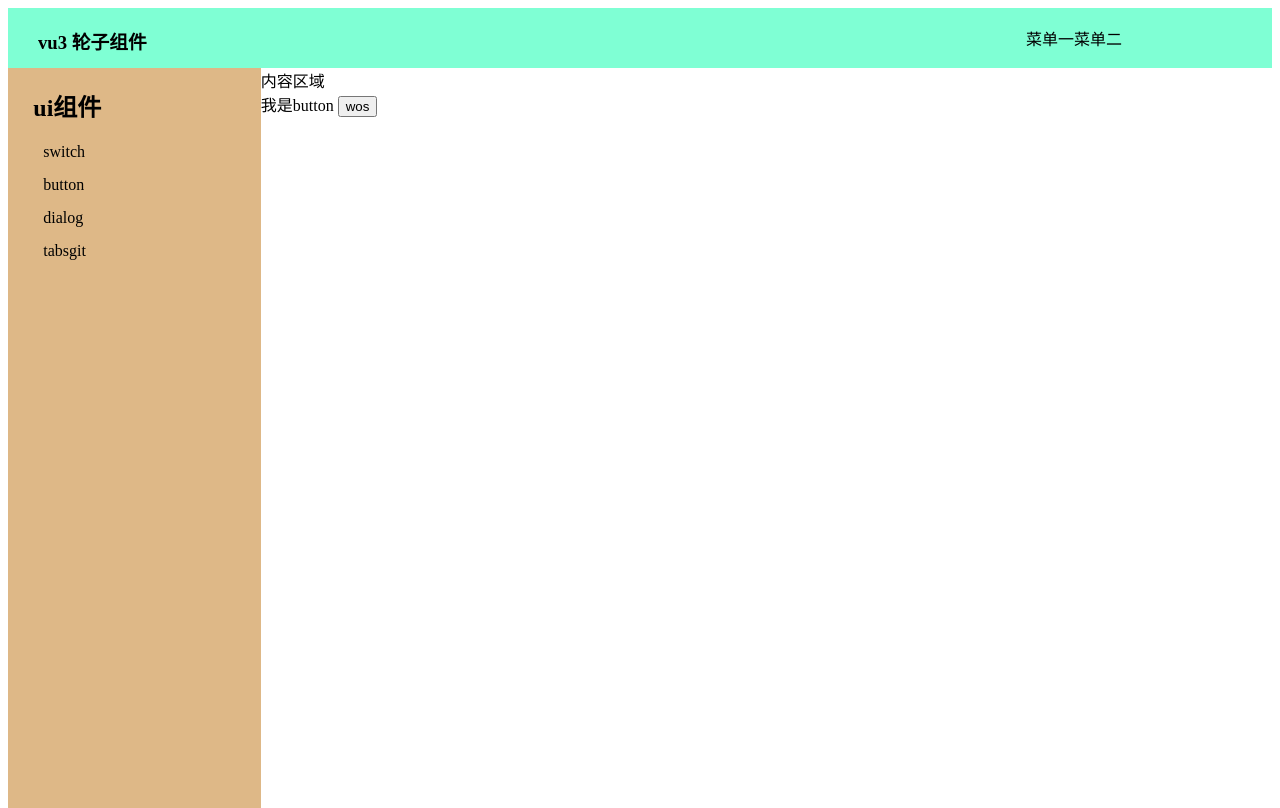
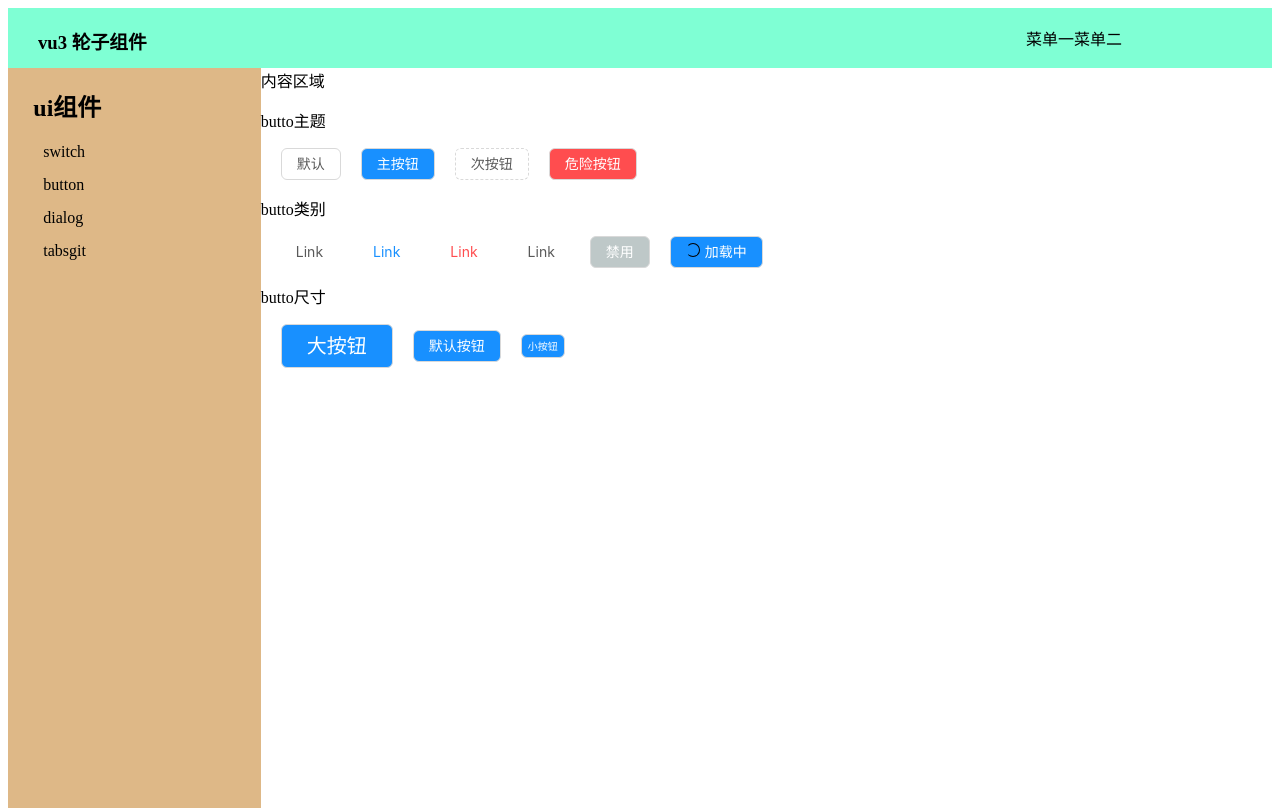
Before and after one commit to HW0001/Vue3-ui, a Vue app: page /button in a window 1280 px wide. Built offline with nearby package versions, Linux system fonts and the light colour scheme.

Commit message:
增加button组件

```diff
--- a/src/components/ButtonDemo.vue
+++ b/src/components/ButtonDemo.vue
@@ -1,14 +1,42 @@
 <template>
     <div>
-        我是button
-        <Button />
+        <p>butto主题</p>
+        <g-button>默认</g-button>
+        <g-button @click="onClick" theme="primary">主按钮</g-button>
+        <g-button theme="dashed">次按钮</g-button>
+        <g-button theme="danger">危险按钮</g-button>
+        <p>butto类别</p>
+        <g-button link>Link</g-button>
+        <g-button link theme="primary" >Link</g-button>
+        <g-button link theme="danger">Link</g-button>
+        <g-button link theme="dashed">Link</g-button>
+        <g-button @click="onClick" disabled>禁用</g-button>
+        <g-button theme="primary" loading>加载中</g-button>
+        <p>butto尺寸</p>
+        <g-button @click="onClick" theme="primary" size='big'>大按钮</g-button>
+        <g-button @click="onClick" theme="primary">默认按钮</g-button>
+        <g-button @click="onClick" theme="primary" size='small'>小按钮</g-button>
     </div>
 </template>
 <script lang=ts>
-import Button from '../lib/Button.vue'
+import GButton from '../lib/GButton.vue'
 export default {
     components:{
-        Button
+        GButton
+    },
+    setup(props) {
+        const onClick=()=>{
+            console.log(1)
+        }
+        return{
+            onClick
+        }
     }
 }
 </script>
+<style lang="scss" scope>
+.golu-button{
+    margin-left: 20px;
+}
+
+</style>
--- a/src/components/SwitchDemo.vue
+++ b/src/components/SwitchDemo.vue
@@ -1,24 +1,24 @@
 <template>
     <div>
         <p> 添加disable属性 则可以禁用switch的点击事件</p>
-       <Switch v-model:value="disablebool" disable/>
-        <p>disable为false或不添加disable，则可以点击</p>
-       <Switch v-model:value="bool" />
+       <g-switch v-model:value="disabledbool" disabled/>
+        <p>disable为false或不添加disabled，则可以点击</p>
+       <g-switch v-model:value="bool" />
     </div>
 </template>
 <script lang=ts>
 import { ref } from 'vue'
-import Switch from '../lib/Switch.vue'
+import GSwitch from '../lib/GSwitch.vue'
 export default {
     components:{
-        Switch
+        GSwitch
     },
     setup(props) {
-        const disablebool=ref(false)
+        const disabledbool=ref(false)
         const bool=ref(false)
         return{
             bool,
-            disablebool
+            disabledbool
         }
     }
 }
--- a/src/lib/Button.vue
+++ /dev/null
@@ -1,5 +0,0 @@
-<template>
-    <button>
-        wos
-    </button>
-</template>
--- /dev/null
+++ b/src/lib/GButton.vue
@@ -0,0 +1,135 @@
+<template>
+  <button class="golu-button" :class="[btheme]">
+    <span class="golu-loading" v-if="loading" />
+    <slot />
+  </button>
+</template>
+<script lang="ts">
+export default {
+  props: {
+    theme: {
+      type: String,
+      default: "defaut",
+    },
+    loading: Boolean,
+  },
+  setup(props) {
+    const btheme = `gbutton-${props.theme}`;
+    return {
+      btheme,
+    };
+  },
+};
+</script>
+<style lang="scss">
+.golu-button {
+  height: 32px;
+  padding-left: 15px;
+  padding-right: 15px;
+  font-size: 14px;
+  vertical-align: middle;
+  text-align: center;
+  border: 1px solid #d9d9d9;
+  color: rgba(0, 0, 0, 0.65);
+  background-color: white;
+  border-radius: 6px;
+  line-height: 30px;
+  cursor: pointer;
+  &.gbutton-defaut {
+    &[link] {
+      border: none;
+      background: transparent;
+    }
+    &.gbutton-defaut:hover {
+      border-color: rgb(64, 169, 255);
+      color: rgb(64, 169, 255);
+    }
+  }
+  &.gbutton-primary {
+    background-color: rgb(24, 144, 255);
+    color: #fff;
+    &:hover {
+      background-color: rgb(64, 169, 255);
+    }
+    &[link] {
+      border: none;
+      background: transparent;
+      color: rgb(24, 144, 255);
+    }
+  }
+  &.gbutton-dashed {
+    border: 1px dashed #d9d9d9;
+    &[link] {
+      border: none;
+      background: transparent;
+      color: rgba(0, 0, 0, 0.65);
+    }
+    &:hover {
+      border-color: rgb(64, 169, 255);
+      color: rgb(64, 169, 255);
+    }
+  }
+  &.gbutton-danger {
+    background-color: rgb(255, 77, 79);
+    color: #fff;
+    &[link] {
+      border: none;
+      background: transparent;
+      color: rgb(255, 77, 79);
+    }
+    &:hover {
+      background-color: rgb(255, 120, 117);
+    }
+  }
+  &[disabled] {
+    cursor: not-allowed;
+    background-color: rgb(190, 200, 200);
+    color: #fff;
+    &:hover {
+      border-color: gray;
+      color: gray;
+    }
+  }
+
+  .golu-loading {
+    width: 14px;
+    height: 14px;
+    border: 1px solid black;
+    border-color: black black black transparent;
+    border-radius: 50%;
+    display: inline-block;
+    margin-right: 5px;
+    animation: golu-loadinganimate 1s infinite linear;
+  }
+  &[size="big"] {
+    height: 44px;
+    padding-left: 25px;
+    padding-right: 25px;
+    font-size: 20px;
+    line-height: 40px;
+    .golu-loading {
+      width: 20px;
+      height: 20px;
+    }
+  }
+  &[size="small"] {
+    height: 24px;
+    padding-left: 6px;
+    padding-right: 6px;
+    font-size: 10px;
+    line-height: 22px;
+    .golu-loading {
+      width: 10px;
+      height: 10px;
+    }
+  }
+}
+@keyframes golu-loadinganimate {
+  0% {
+    transform: rotate(0deg);
+  }
+  100% {
+    transform: rotate(360deg);
+  }
+}
+</style>
--- a/src/lib/Switch.vue
+++ b/src/lib/GSwitch.vue
@@ -6,11 +6,11 @@ import { ref } from "vue";
 export default {
   props: {
     value: Boolean,
-    disable:Boolean
+    disabled:Boolean
   },
   setup(props, context) {
     const toogle = () => {
-        if(!props.disable)
+        if(!props.disabled)
       context.emit("update:value", !props.value);
     };
     return {
@@ -47,9 +47,6 @@ $h2: $h1 - 4px;
       left: calc(100% - #{$h2} - 2px);
     }
   }
-  &:focus {
-    outline: none;
-  }
  &:active{
      .golu-stitch-span{
          width: $h2 + 4px;
--- a/src/lib/golu.scss
+++ b/src/lib/golu.scss
@@ -2,10 +2,18 @@
     margin: 0;
     padding: 0;
     box-sizing: border-box;
+    font-size: 14px;
+    font-family: -apple-system,BlinkMacSystemFont,Segoe UI,Roboto,Helvetica Neue,Arial,Noto Sans,sans-serif,Apple Color Emoji,Segoe UI Emoji,Segoe UI Symbol,Noto Color Emoji;
 }
 
 [class^="golu-"]::after,[class^="golu-"]::before,[class^="golu-"]::after,[class^="golu-"]::before{
     margin: ：0;
     padding: 0;
     box-sizing: border-box;
+    font-size: 14px;
+    font-family: -apple-system,BlinkMacSystemFont,Segoe UI,Roboto,Helvetica Neue,Arial,Noto Sans,sans-serif,Apple Color Emoji,Segoe UI Emoji,Segoe UI Symbol,Noto Color Emoji;
 }
+
+[class^="golu-"]:focus , [class*=" golu-"]:focus {
+    outline: none;
+  }
```
